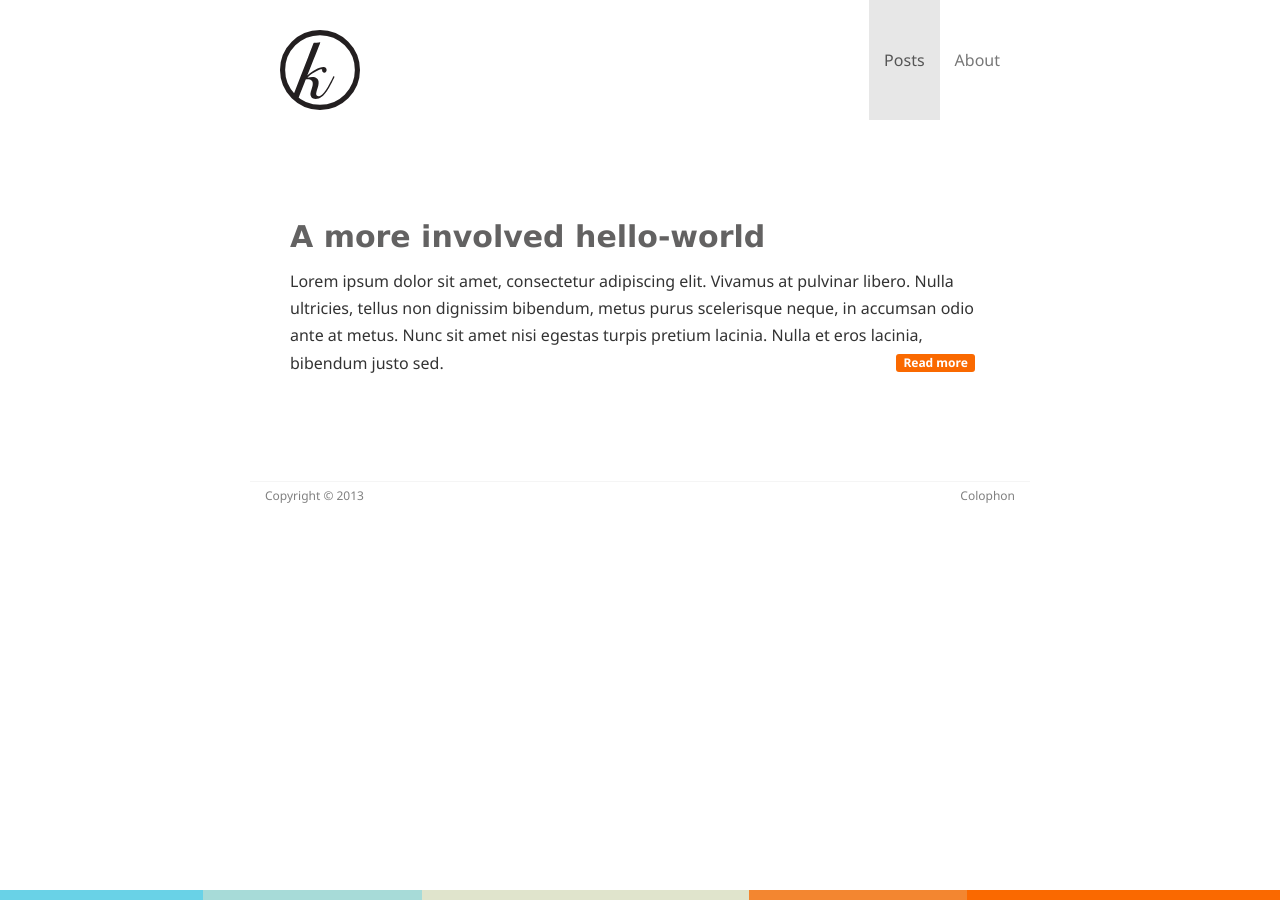
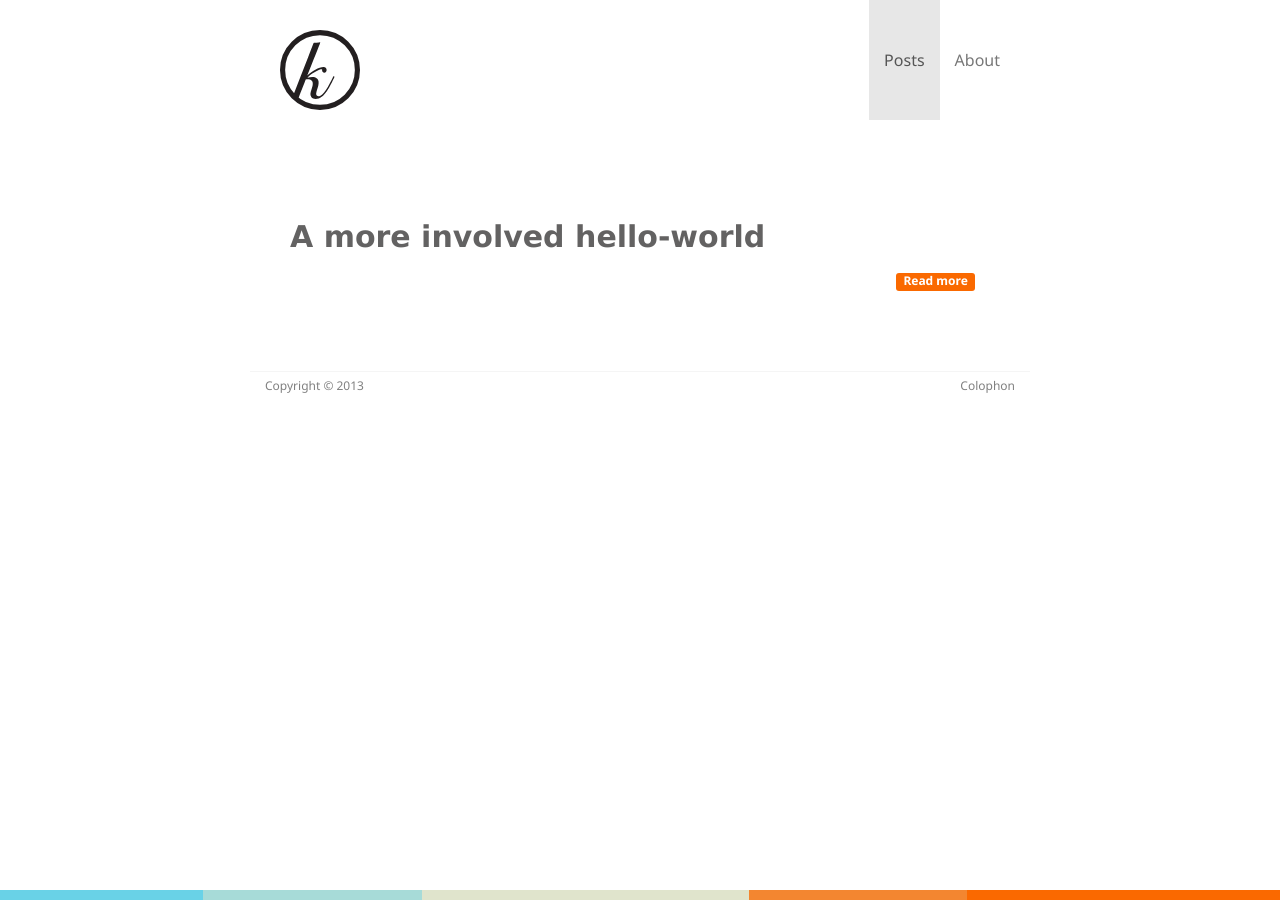
Before and after one commit to ik-fractel/kappataumu.github.com, a Jekyll site: the page built from index.html, in a window 1280 px wide. Built offline with Jekyll 4.4.1, drawn with Linux system fonts in a browser that asks for light colours; nearby versions of some CDN libraries; a style sheet for code colours, icons or effects is not loaded.

Commit message:
Make use of excerpts

```diff
--- a/_config.yml
+++ b/_config.yml
@@ -2,6 +2,7 @@
 server: true
 permalink: none
 baseurl: "http://kappataumu.com"
+excerpt_separator: <!--more-->
 exclude:
 - .gitignore
 - README.md
--- a/index.html
+++ b/index.html
@@ -12,7 +12,7 @@
             </a>
         </h1>
         <p>
-            Lorem ipsum dolor sit amet, consectetur adipiscing elit. Vivamus at pulvinar libero. Nulla ultricies, tellus non dignissim bibendum, metus purus scelerisque neque, in accumsan odio ante at metus. Nunc sit amet nisi egestas turpis pretium lacinia. Nulla et eros lacinia, bibendum justo sed.
+            {{ post.excerpt }}
             <span class="label label-info pull-right read-more">Read more</span>
         </p>
 
```
Also changed, not shown: _posts/2013-04-07-hello-world.md (+5 -1 lines).
